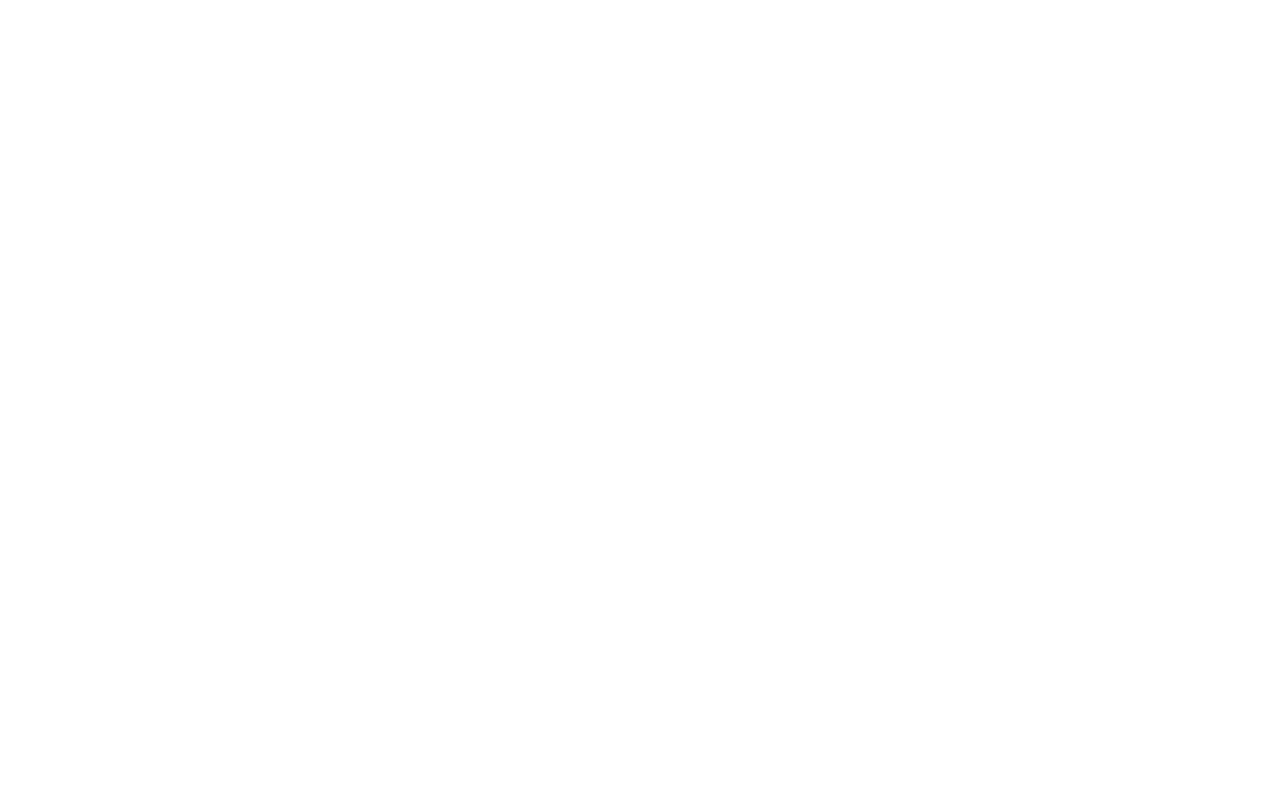
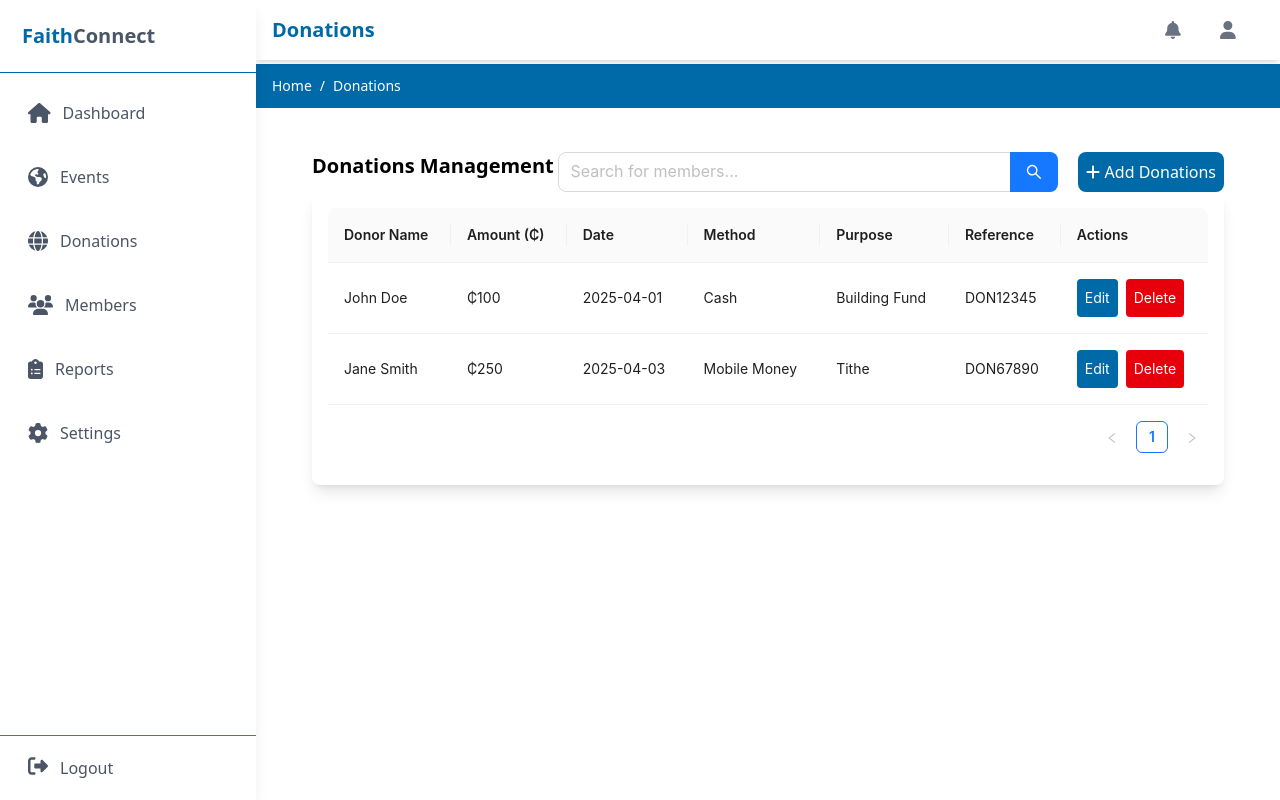
Before and after one commit to PBentil/church-sys, a React (Vite) app: page /donations in a window 1280 px wide. Before the commit this address had no page. Built offline with nearby package versions, Linux system fonts and the light colour scheme.

Commit message:
donations page update

```diff
--- a/src/App.tsx
+++ b/src/App.tsx
@@ -7,6 +7,7 @@
 import Dashboard from "./pages/admin/Dashboard.tsx";
 import Members from "./pages/admin/Member.tsx";
 import Events from "./pages/admin/event.tsx";
+import Donations from "./pages/admin/Donations.tsx";
 
 function App() {
 
@@ -20,6 +21,7 @@
           <Route path='/dashboard' element={<Dashboard />} />
           <Route path='/members' element={<Members />} />
           <Route path='/events' element={<Events />} />
+            <Route path='/donations' element={<Donations />} />
         </Routes>
       </>
   )
--- /dev/null
+++ b/src/pages/admin/Donations.tsx
@@ -0,0 +1,175 @@
+import Sidebar from "../../components/Sidebar.tsx";
+import Topbar from "../../components/Topbar.tsx";
+import Breadcrumbs from "../../components/Breadcrumbs.tsx";
+import {FontAwesomeIcon} from "@fortawesome/react-fontawesome";
+import {faPlus} from "@fortawesome/free-solid-svg-icons";
+import Modal from "../../components/Modal.tsx";
+import {Form} from "antd";
+import {useState} from "react";
+import Table from "../../components/Table.tsx";
+import SearchComplete from "../../components/SearchComplete.tsx";
+
+
+
+const Donations = () => {
+
+
+    const [isModalOpen, setIsModalOpen] = useState(false);
+    const Donations = [
+            {
+                key: '1',
+                donorName: 'John Doe',
+                amount: 100,
+                date: '2025-04-01',
+                method: 'Cash',
+                purpose: 'Building Fund',
+                reference: 'DON12345',
+            },
+            {
+                key: '2',
+                donorName: 'Jane Smith',
+                amount: 250,
+                date: '2025-04-03',
+                method: 'Mobile Money',
+                purpose: 'Tithe',
+                reference: 'DON67890',
+            },
+        ];
+
+// Columns definition for the table
+    const columns = [
+        {
+            title: 'Donor Name',
+            dataIndex: 'donorName',
+            key: 'donorName',
+        },
+        {
+            title: 'Amount (₵)',
+            dataIndex: 'amount',
+            key: 'amount',
+            render: (amount: number) => `₵${amount}`, // formats amount nicely
+        },
+        {
+            title: 'Date',
+            dataIndex: 'date',
+            key: 'date',
+        },
+        {
+            title: 'Method',
+            dataIndex: 'method',
+            key: 'method',
+        },
+        {
+            title: 'Purpose',
+            dataIndex: 'purpose',
+            key: 'purpose',
+        },
+        {
+            title: 'Reference',
+            dataIndex: 'reference',
+            key: 'reference',
+        },
+        {
+            title: 'Actions',
+            key: 'actions',
+            render: (_: any, record: any) => (
+                <div className="flex space-x-2">
+                    <button
+                        onClick={() => handleEdit(record)}
+                        className="bg-sky-700 text-white p-2 rounded"
+                    >
+                        Edit
+                    </button>
+                    <button
+                        onClick={() => handleDelete(record)}
+                        className="bg-red-600 text-white p-2 rounded"
+                    >
+                        Delete
+                    </button>
+                </div>
+            ),
+        },
+    ];
+
+
+    // Handle Edit action (frontend only)
+    const handleEdit = (record: any) => {
+        alert(`Edit Member: ${record.firstName} ${record.lastName}`);
+        // Open a modal or handle logic for editing member here
+        setIsModalOpen(true); // If you're opening a modal
+    };
+
+    // Handle Delete action (frontend only)
+    const handleDelete = (key: string) => {
+        alert(`Deleted member with key: ${key}`);
+        // Add delete logic here
+    };
+    return (
+        <div className="flex">
+            <Sidebar />
+            <div className="lg:ml-64 w-full min-h-screen p-6">
+                <Topbar toggleSidebar={() => { }} />
+                <Breadcrumbs />
+
+                <div className="p-8 mt-24">
+                    <Modal open={isModalOpen} onCancel={()=>setIsModalOpen(false)} title="Donation">
+                        <Form onSubmit={()=>setIsModalOpen(true)} layout="vertical" >
+                            <div className="grid grid-cols-1 sm:grid-cols-2 gap-4">
+                                <Form.Item label="Donar Name" name="Donar_Name"  rules={[{required: true, message: "Required"}]}>
+                                    <input type="text" className="border rounded-sm p-2 w-full" />
+                                </Form.Item>
+                                <Form.Item label="Amount" name="Amount"  rules={[{required: true, message: "Required"}]}>
+                                    <input  type="text" className="border rounded-sm p-2 w-full" />
+                                </Form.Item>
+                                <Form.Item label="Date" name="Date"  rules={[{required: true, message: "Required"}]}>
+                                    <input  type="date" className="border rounded-sm p-2 w-full" />
+                                </Form.Item>
+                                <Form.Item label="Method" name="Method"  rules={[{required: true, message: "Required"}]}>
+                                    <select className="border rounded-sm p-2 w-full">
+                                        <option value="">Select Method...</option>
+                                        <option value="Cash">Cash</option>
+                                        <option value="Mobile_Money">Mobile Money</option>
+                                        <option value="Bank_Transfer">Transfer</option>
+                                    </select>
+                                </Form.Item>
+                                <Form.Item label="Purpose" name="Purpose"  rules={[{required: true, message: "Required"}]}>
+                                    <select className="border rounded-sm p-2 w-full">
+                                        <option value="">Select...</option>
+                                        <option value="Title">Title</option>
+                                        <option value="Offering">Offering</option>
+                                        <option value="Contribution">Contribution</option>
+                                    </select>
+                                </Form.Item>
+                                <Form.Item label="Reference" name="Reference"  rules={[{required: true, message: "Required"}]}>
+                                    <input  type="text" className="border rounded-sm p-2 w-full" />
+                                </Form.Item>
+
+                            </div><br />
+                            <div className="flex justify-end">
+                                <button type="submit" className="bg-sky-700 text-white p-2 rounded ">Add Donation</button>
+                            </div>
+
+                        </Form>
+                    </Modal>
+                    {/* Filters */}
+                    <div className="flex justify-between">
+                        <h1 className="font-bold text-xl ">Donations Management</h1>
+                        <div className="flex justify-end gap-5" >
+                            <SearchComplete placeholder="Search for members..." />
+                            <button className="bg-sky-700 text-white lg:p-2 rounded-lg" onClick={()=>setIsModalOpen(true)}><FontAwesomeIcon icon={faPlus} /> Add Donations</button>
+                        </div>
+
+                    </div>
+
+
+                    {/* Members Table */}
+                    <div>
+                        <Table  data={Donations} columns={columns} />
+                    </div>
+                </div>
+            </div>
+        </div>
+    );
+};
+
+export default Donations;
```
